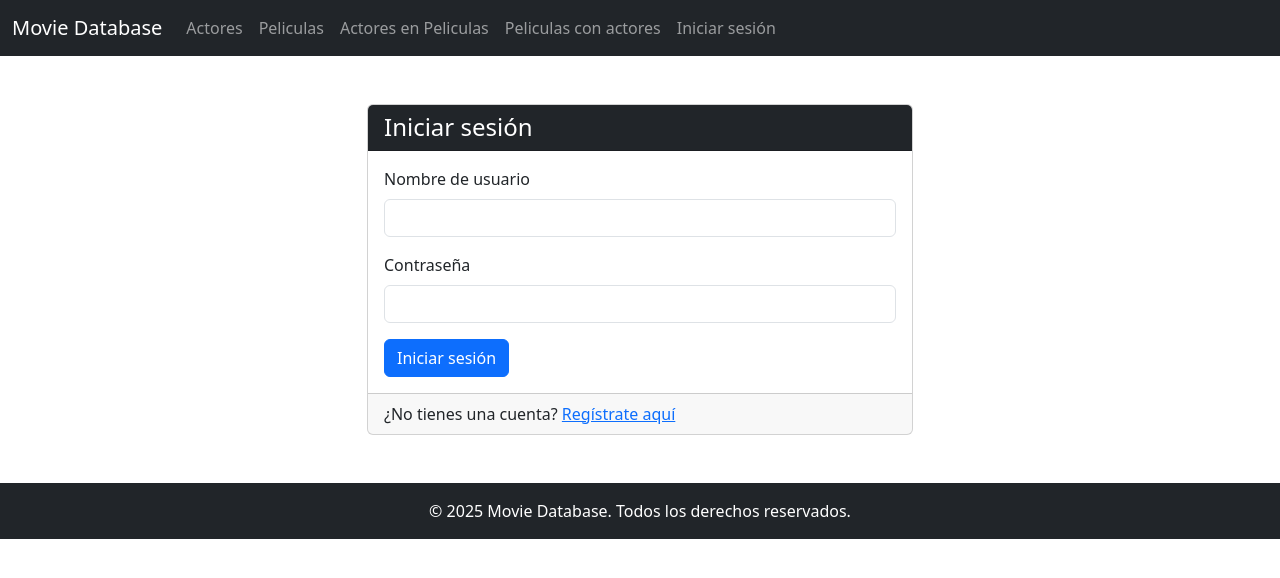
After one commit to fdcirettg/curso_ds4, a Flask app: page /login in a window 1280 px wide. The commit adds this page. Shown: the top 578 px of the page. Run offline with Flask 3, Linux system fonts and the light colour scheme.

Commit message:
movieDatabase: Login ya funciona

```diff
--- a/movieDatabase/app.py
+++ b/movieDatabase/app.py
@@ -1,16 +1,17 @@
 ''' Programa principal de movieDatabase '''
-from flask import Flask, render_template, request, redirect, url_for
+from flask import Flask, render_template, request, redirect, url_for, session, flash
 import random
 import os
 import movie_clases as mc
 
 app = Flask(__name__)
+app.secret_key = os.urandom(24) # Clave secreta para sesiones
 sistema = mc.SistemaCine()
 ruta = 'datos/movies_db - '
 actores_csv = ruta + 'actores.csv'
 peliculas_csv = ruta + 'peliculas.csv'
 relaciones_csv = ruta + 'relacion.csv'
-users_csv = ruta + 'users.csv'
+users_csv = ruta + 'users_hashed.csv'
 sistema.cargar_csv(actores_csv,mc.Actor)
 sistema.cargar_csv(peliculas_csv,mc.Pelicula)
 sistema.cargar_csv(relaciones_csv,mc.Relacion)
@@ -46,5 +47,30 @@ def pelicula(id_pelicula):
     actores = sistema.obtener_personajes_por_pelicula(id_pelicula)
     return render_template('pelicula.html', pelicula=pelicula, lista_actores=actores)
 
+@app.route('/login', methods=['GET', 'POST'])
+def login():
+    if request.method == 'POST':
+        username = request.form['username']
+        password = request.form['password']
+        exito  = sistema.login(username, password)
+        if exito:
+            session['logged_in'] = True
+            session['username'] = sistema.usuario_actual.nombre_completo
+            flash('Inicio de sesión exitoso', 'success')
+            return redirect(url_for('index'))
+            #return render_template('index.html')
+        else:
+            flash('Usuario o contraseña incorrectos', 'danger')
+            return render_template('login.html')
+    return render_template('login.html')
+
+@app.route('/logout')
+def logout():
+    ''' Cierra la sesión del usuario '''
+    session.clear()
+    sistema.usuario_actual = None
+    flash('Has cerrado sesión correctamente', 'info')
+    return redirect(url_for('index'))
+
 if __name__ == '__main__':
     app.run(debug=True)
--- a/movieDatabase/templates/base.html
+++ b/movieDatabase/templates/base.html
@@ -29,6 +29,7 @@
                     <li class="nav-item">
                         <a class="nav-link" href="/peliculas_con_actores">Peliculas con actores</a>
                     </li>
+                    {% if session.get('logged_in') %}
                     <li class="nav-item">
                         <a class="nav-link" href="/agregar_actores">Agregar actores</a>
                     </li>
@@ -41,6 +42,20 @@
                     <li class="nav-item">
                         <a class="nav-link" href="/usuarios">Usuarios</a>
                     </li>
+                    {% endif %}
+                </ul>
+                <ul class="navbar-nav">
+                    {% if session.get('logged_in') %}
+<li class="nav-item">
+    <span class="nav-link">Bienvenido, {{ session.get('username') }}</span>
+<li class="nav-item">
+    <a class="nav-link" href="/logout">Cerrar sesión</a>
+</li>
+                    {% else %}
+    <li class="nav-item">
+        <a class="nav-link" href="/login">Iniciar sesión</a>
+    </li>
+                    {% endif %}
                 </ul>
             </div>
         </div>
--- /dev/null
+++ b/movieDatabase/templates/login.html
@@ -0,0 +1,33 @@
+{% extends 'base.html' %}
+
+{% block title %}Iniciar sesión{% endblock %}
+
+{% block body %}
+<div class="container mt-5">
+    <div class="row">
+        <div class="col-md-6 offset-md-3">
+            <div class="card">
+                <div class="card-header bg-dark text-white">
+                    <h4 class="mb-0">Iniciar sesión</h4>
+                </div>
+                <div class="card-body">
+                    <form method="post">
+                        <div class="mb-3">
+                            <label for="username" class="form-label">Nombre de usuario</label>
+                            <input type="text" class="form-control" id="username" name="username" required>
+                        </div>
+                        <div class="mb-3">
+                            <label for="password" class="form-label">Contraseña</label>
+                            <input type="password" class="form-control" id="password" name="password" required>
+                        </div>
+                        <button type="submit" class="btn btn-primary">Iniciar sesión</button>
+                    </form>
+                </div>
+                <div class="card-footer">
+                    <p class="mb-0">¿No tienes una cuenta? <a href="/register">Regístrate aquí</a></p>
+                </div>
+            </div>
+        </div>
+    </div>
+</div>
+{% endblock %}
```
Also changed, not shown: 1 other file.
